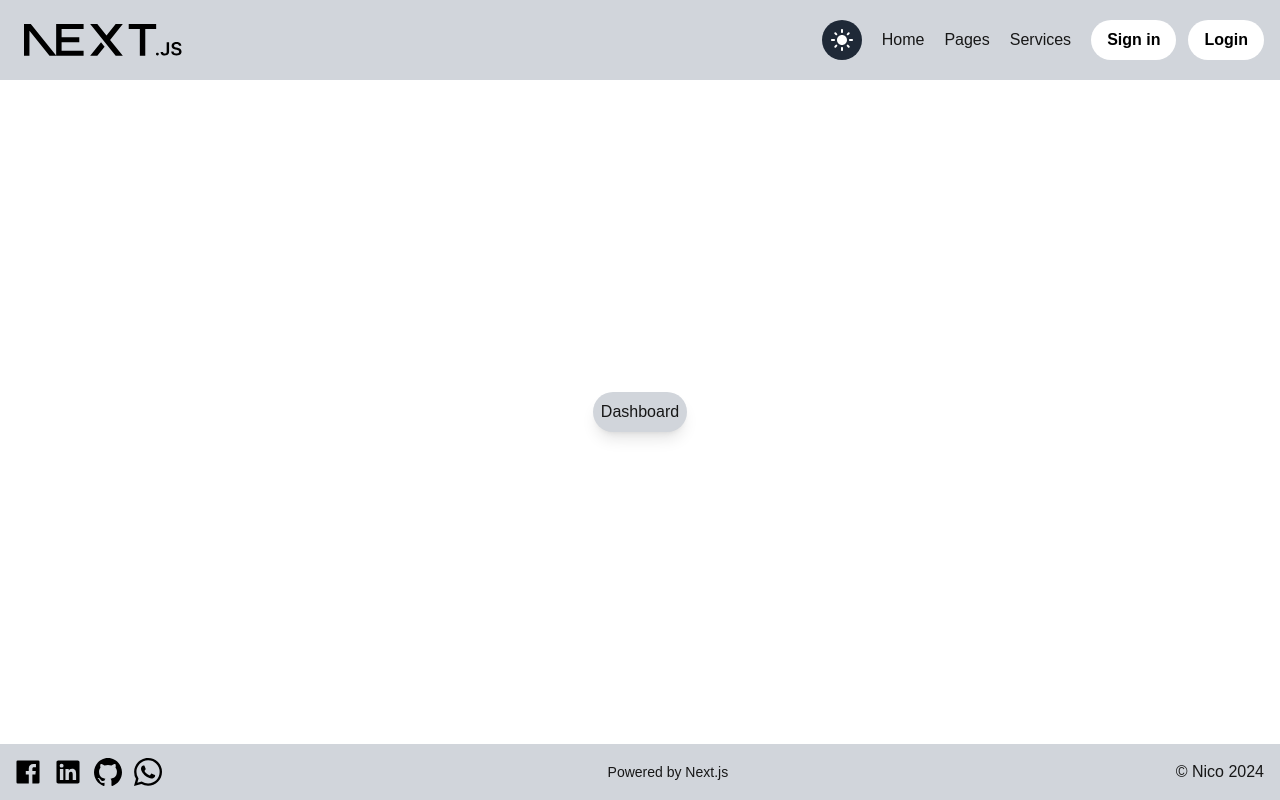
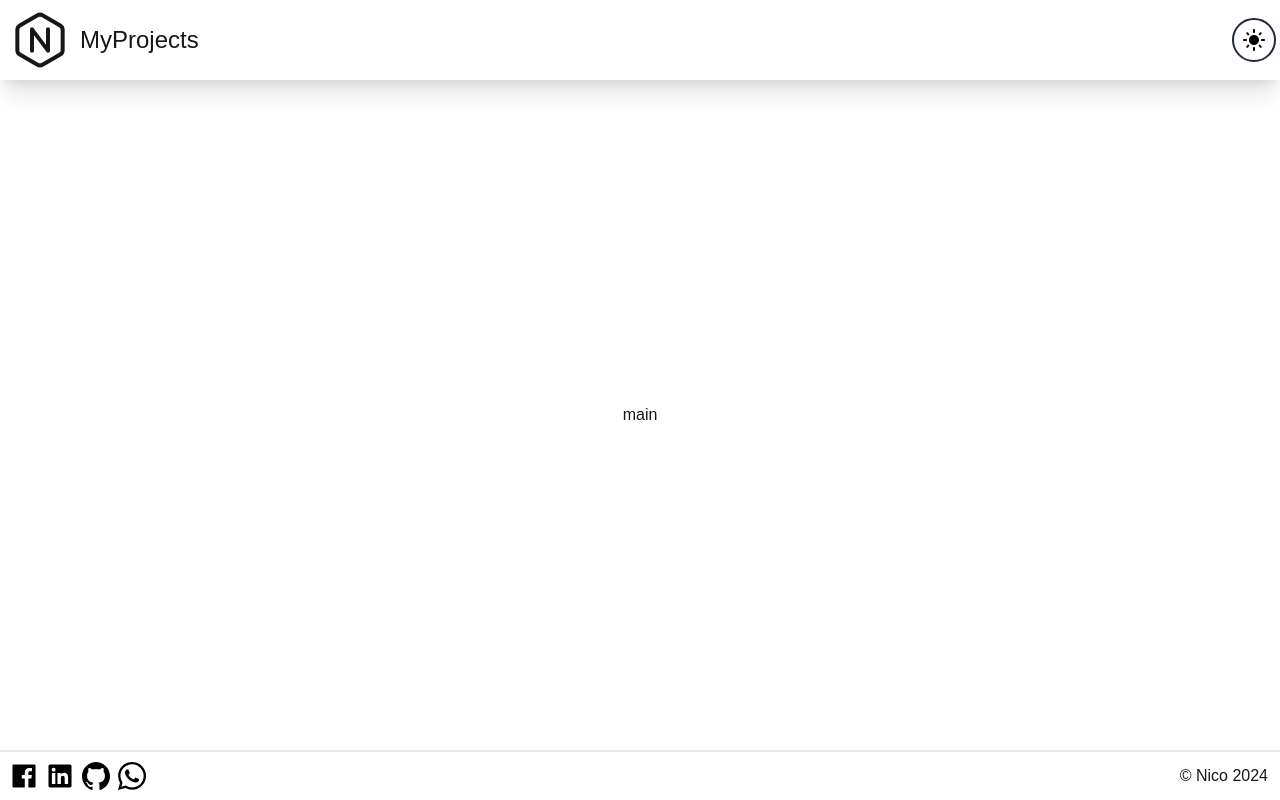
Before and after one commit to NicolasCacer/next-project, a Next.js app: page / in a window 1280 px wide. Built offline with nearby package versions, Linux system fonts and the light colour scheme.

Commit message:
added more layouts

```diff
--- /dev/null
+++ b/src/app/(pages)/login/layout.js
@@ -0,0 +1,11 @@
+import NavBar from "@/app/components/navbar/navbar"
+import Footer from "@/app/components/footer/footer"
+export default function LoginLayout({children}){
+    return(<div className="flex flex-col h-screen">
+        <NavBar />
+        <main className="flex-1">
+            {children}
+        </main>
+        <Footer />
+    </div>)
+};
--- /dev/null
+++ b/src/app/components/icons/IconLogo.js
@@ -0,0 +1,10 @@
+export default function IconLogo({stroke}){
+    return(
+    <svg xmlns="http://www.w3.org/2000/svg" className="w-16 h-16 m-2" viewBox="0 0 24 24">
+        <g fill="none" stroke="currentColor" strokeLinecap="round" strokeLinejoin="round" strokeWidth={1.5}>
+            <path d="M9 16V8l6 8V8"></path>
+            <path d="M20.5 15.8V8.2a1.91 1.91 0 0 0-.944-1.645l-6.612-3.8a1.88 1.88 0 0 0-1.888 0l-6.612 3.8A1.9 1.9 0 0 0 3.5 8.2v7.602a1.91 1.91 0 0 0 .944 1.644l6.612 3.8a1.88 1.88 0 0 0 1.888 0l6.612-3.8A1.9 1.9 0 0 0 20.5 15.8"></path>
+        </g>
+    </svg>
+    )
+};
--- /dev/null
+++ b/src/app/components/icons/menuIcon.js
@@ -0,0 +1,10 @@
+export default function MenuIcon(){
+    return(
+        <svg xmlns="http://www.w3.org/2000/svg" className="h-10 md:hidden m-2" viewBox="0 0 24 24">
+        <g fill="none">
+          <path d="m12.593 23.258l-.011.002l-.071.035l-.02.004l-.014-.004l-.071-.035q-.016-.005-.024.005l-.004.01l-.017.428l.005.02l.01.013l.104.074l.015.004l.012-.004l.104-.074l.012-.016l.004-.017l-.017-.427q-.004-.016-.017-.018m.265-.113l-.013.002l-.185.093l-.01.01l-.003.011l.018.43l.005.012l.008.007l.201.093q.019.005.029-.008l.004-.014l-.034-.614q-.005-.018-.02-.022m-.715.002a.02.02 0 0 0-.027.006l-.006.014l-.034.614q.001.018.017.024l.015-.002l.201-.093l.01-.008l.004-.011l.017-.43l-.003-.012l-.01-.01z" />
+          <path fill="currentColor" d="M20 17.5a1.5 1.5 0 0 1 .144 2.993L20 20.5H4a1.5 1.5 0 0 1-.144-2.993L4 17.5zm0-7a1.5 1.5 0 0 1 0 3H4a1.5 1.5 0 0 1 0-3zm0-7a1.5 1.5 0 0 1 0 3H4a1.5 1.5 0 1 1 0-3z" />
+        </g>
+        </svg>
+    )
+};
--- a/src/app/components/mode/mode.js
+++ b/src/app/components/mode/mode.js
@@ -4,8 +4,6 @@
 
 export default function ModeToggle() {
   const [darkMode, setDarkMode] = useState(false);
-
-  // Check the localStorage or system preference on component mount
   useEffect(() => {
     const savedTheme = localStorage.getItem('theme');
     if (savedTheme) {
@@ -15,7 +13,6 @@
     }
   }, []);
 
-  // Toggle dark mode and store preference in localStorage
   const toggleDarkMode = () => {
     setDarkMode(!darkMode);
     if (!darkMode) {
@@ -28,14 +25,14 @@
   };
 
   return (
-    <button onClick={toggleDarkMode} className="text-white bg-gray-800 p-2 rounded-full">
+    <button onClick={toggleDarkMode} className="text-white border-gray-800 border-2 dark:bg-gray-800 dark:border-none p-2 m-1 rounded-full">
     {darkMode ?
     <svg xmlns="http://www.w3.org/2000/svg" width={24} height={24} viewBox="0 0 24 24">
         <path fill="currentColor" d="M12.058 20q-3.334 0-5.667-2.333T4.058 12q0-3.039 1.98-5.27t4.904-2.634q.081 0 .159.006t.153.017q-.506.706-.801 1.57T10.158 7.5q0 2.667 1.866 4.533t4.534 1.867q.951 0 1.813-.295t1.548-.801q.012.075.017.153t.006.159q-.384 2.923-2.615 4.903T12.057 20"></path>
     </svg>
     :
     <svg xmlns="http://www.w3.org/2000/svg" width={24} height={24} viewBox="0 0 24 24">
-        <path fill="currentColor" d="M12 7c-2.76 0-5 2.24-5 5s2.24 5 5 5s5-2.24 5-5s-2.24-5-5-5M2 13h2c.55 0 1-.45 1-1s-.45-1-1-1H2c-.55 0-1 .45-1 1s.45 1 1 1m18 0h2c.55 0 1-.45 1-1s-.45-1-1-1h-2c-.55 0-1 .45-1 1s.45 1 1 1M11 2v2c0 .55.45 1 1 1s1-.45 1-1V2c0-.55-.45-1-1-1s-1 .45-1 1m0 18v2c0 .55.45 1 1 1s1-.45 1-1v-2c0-.55-.45-1-1-1s-1 .45-1 1M5.99 4.58a.996.996 0 0 0-1.41 0a.996.996 0 0 0 0 1.41l1.06 1.06c.39.39 1.03.39 1.41 0s.39-1.03 0-1.41zm12.37 12.37a.996.996 0 0 0-1.41 0a.996.996 0 0 0 0 1.41l1.06 1.06c.39.39 1.03.39 1.41 0a.996.996 0 0 0 0-1.41zm1.06-10.96a.996.996 0 0 0 0-1.41a.996.996 0 0 0-1.41 0l-1.06 1.06c-.39.39-.39 1.03 0 1.41s1.03.39 1.41 0zM7.05 18.36a.996.996 0 0 0 0-1.41a.996.996 0 0 0-1.41 0l-1.06 1.06c-.39.39-.39 1.03 0 1.41s1.03.39 1.41 0z"></path>
+        <path fill="bg-gray-800" d="M12 7c-2.76 0-5 2.24-5 5s2.24 5 5 5s5-2.24 5-5s-2.24-5-5-5M2 13h2c.55 0 1-.45 1-1s-.45-1-1-1H2c-.55 0-1 .45-1 1s.45 1 1 1m18 0h2c.55 0 1-.45 1-1s-.45-1-1-1h-2c-.55 0-1 .45-1 1s.45 1 1 1M11 2v2c0 .55.45 1 1 1s1-.45 1-1V2c0-.55-.45-1-1-1s-1 .45-1 1m0 18v2c0 .55.45 1 1 1s1-.45 1-1v-2c0-.55-.45-1-1-1s-1 .45-1 1M5.99 4.58a.996.996 0 0 0-1.41 0a.996.996 0 0 0 0 1.41l1.06 1.06c.39.39 1.03.39 1.41 0s.39-1.03 0-1.41zm12.37 12.37a.996.996 0 0 0-1.41 0a.996.996 0 0 0 0 1.41l1.06 1.06c.39.39 1.03.39 1.41 0a.996.996 0 0 0 0-1.41zm1.06-10.96a.996.996 0 0 0 0-1.41a.996.996 0 0 0-1.41 0l-1.06 1.06c-.39.39-.39 1.03 0 1.41s1.03.39 1.41 0zM7.05 18.36a.996.996 0 0 0 0-1.41a.996.996 0 0 0-1.41 0l-1.06 1.06c-.39.39-.39 1.03 0 1.41s1.03.39 1.41 0z"></path>
     </svg>}
   </button>
   );
--- a/src/app/components/navbar/navbar.js
+++ b/src/app/components/navbar/navbar.js
@@ -1,7 +1,6 @@
 'use client'
 import ModeToggle from "../mode/mode"
 import { useRouter } from "next/navigation"
-import Link from 'next/link';
 
 export default function NavBar(){
   const router = useRouter();
--- a/src/app/layout.js
+++ b/src/app/layout.js
@@ -23,14 +23,7 @@
     <html lang="en">
       <meta name="viewport" content="width=device-width, initial-scale=1.0" />
       <body className={`${geistSans.variable} ${geistMono.variable} antialiased flex flex-col h-screen`}>
-        <NavBar />
-
-        <main className="flex-1 flex justify-center items-center">
-          {children}
-        </main>
-
-        <Footer />
-
+        {children}
       </body>
     </html>
   );
--- a/src/app/page.js
+++ b/src/app/page.js
@@ -1,11 +1,50 @@
 'use client'
 import { useRouter } from "next/navigation";
-import DashboardButton from "./components/dashboard/main";
+import ModeToggle from './components/mode/mode';
+import Logo from "./components/icons/IconLogo";
+import MenuIcon from "./components/icons/menuIcon";
 
 export default function Home() {
   const router = useRouter();
 
   return (
-    <DashboardButton />
+    <section className='flex flex-col justify-center items-center h-screen'>
+      <header className="bg-white dark:bg-[#171717] shadow-xl w-full flex justify-center items-center z-10">
+        <nav className="flex justify-between items-center w-full">
+          <section className="flex items-center">
+            <Logo stroke={'currentColor'} />
+            <p className="text-2xl">MyProjects</p>
+          </section>
+          <section className="flex items-center gap-3">
+            <ModeToggle />
+            <MenuIcon />
+          </section>
+        </nav>
+      </header>
+      <main className="bg-white dark:bg-gray-700 flex-1 w-full flex justify-center items-center">
+      main
+      </main>
+      <footer className="bg-white dark:bg-[#171717] w-full flex justify-between p-1 items-center border-t-2 border-inherit dark:border-none">
+      <section className="flex gap-1 p-1">
+          <svg xmlns="http://www.w3.org/2000/svg" className = "h-8 fill-current text-black dark:text-white" viewBox="0 0 100 100">
+            <path d="M82.026 14H17.974A3.974 3.974 0 0 0 14 17.974v64.053A3.974 3.974 0 0 0 17.974 86h34.483V58.118h-9.383V47.252h9.383v-8.014c0-9.3 5.68-14.363 13.976-14.363c3.974 0 7.389.295 8.385.428v9.719l-5.754.003c-4.512 0-5.385 2.144-5.385 5.29v6.938h10.76l-1.401 10.866h-9.359V86h18.348A3.974 3.974 0 0 0 86 82.026V17.974A3.974 3.974 0 0 0 82.026 14" />
+          </svg>
+          <svg xmlns="http://www.w3.org/2000/svg" className = "h-8 fill-current text-black dark:text-white" viewBox="0 0 100 100">
+            <path d="M80.667 14H19.315C16.381 14 14 16.325 14 19.188v61.617C14 83.672 16.381 86 19.315 86h61.352C83.603 86 86 83.672 86 80.805V19.188C86 16.325 83.603 14 80.667 14M35.354 75.354H24.67V40.995h10.684zm-5.342-39.057a6.19 6.19 0 0 1-6.19-6.194a6.189 6.189 0 1 1 12.379 0a6.194 6.194 0 0 1-6.189 6.194M75.35 75.354H64.683V58.646c0-3.986-.078-9.111-5.551-9.111c-5.558 0-6.405 4.341-6.405 8.822v16.998H42.052v-34.36h10.245v4.692h.146c1.426-2.7 4.91-5.549 10.106-5.549c10.806 0 12.802 7.114 12.802 16.369v18.847z" />
+          </svg>
+          <svg xmlns="http://www.w3.org/2000/svg" className = "h-8 fill-current text-black dark:text-white" viewBox="0 0 512 512">
+            <path d="M256 32C132.3 32 32 134.9 32 261.7c0 101.5 64.2 187.5 153.2 217.9a17.6 17.6 0 0 0 3.8.4c8.3 0 11.5-6.1 11.5-11.4c0-5.5-.2-19.9-.3-39.1a102.4 102.4 0 0 1-22.6 2.7c-43.1 0-52.9-33.5-52.9-33.5c-10.2-26.5-24.9-33.6-24.9-33.6c-19.5-13.7-.1-14.1 1.4-14.1h.1c22.5 2 34.3 23.8 34.3 23.8c11.2 19.6 26.2 25.1 39.6 25.1a63 63 0 0 0 25.6-6c2-14.8 7.8-24.9 14.2-30.7c-49.7-5.8-102-25.5-102-113.5c0-25.1 8.7-45.6 23-61.6c-2.3-5.8-10-29.2 2.2-60.8a18.6 18.6 0 0 1 5-.5c8.1 0 26.4 3.1 56.6 24.1a208.2 208.2 0 0 1 112.2 0c30.2-21 48.5-24.1 56.6-24.1a18.6 18.6 0 0 1 5 .5c12.2 31.6 4.5 55 2.2 60.8c14.3 16.1 23 36.6 23 61.6c0 88.2-52.4 107.6-102.3 113.3c8 7.1 15.2 21.1 15.2 42.5c0 30.7-.3 55.5-.3 63c0 5.4 3.1 11.5 11.4 11.5a19.4 19.4 0 0 0 4-.4C415.9 449.2 480 363.1 480 261.7C480 134.9 379.7 32 256 32" />
+          </svg>
+          <svg xmlns="http://www.w3.org/2000/svg" className = "h-8 fill-current text-black dark:text-white" viewBox="0 0 512 512">
+            <path fillRule="evenodd" d="M414.73 97.1A222.14 222.14 0 0 0 256.94 32C134 32 33.92 131.58 33.87 254a220.6 220.6 0 0 0 29.78 111L32 480l118.25-30.87a223.6 223.6 0 0 0 106.6 27h.09c122.93 0 223-99.59 223.06-222A220.18 220.18 0 0 0 414.73 97.1M256.94 438.66h-.08a185.75 185.75 0 0 1-94.36-25.72l-6.77-4l-70.17 18.32l18.73-68.09l-4.41-7A183.46 183.46 0 0 1 71.53 254c0-101.73 83.21-184.5 185.48-184.5a185 185 0 0 1 185.33 184.64c-.04 101.74-83.21 184.52-185.4 184.52m101.69-138.19c-5.57-2.78-33-16.2-38.08-18.05s-8.83-2.78-12.54 2.78s-14.4 18-17.65 21.75s-6.5 4.16-12.07 1.38s-23.54-8.63-44.83-27.53c-16.57-14.71-27.75-32.87-31-38.42s-.35-8.56 2.44-11.32c2.51-2.49 5.57-6.48 8.36-9.72s3.72-5.56 5.57-9.26s.93-6.94-.46-9.71s-12.54-30.08-17.18-41.19c-4.53-10.82-9.12-9.35-12.54-9.52c-3.25-.16-7-.2-10.69-.2a20.53 20.53 0 0 0-14.86 6.94c-5.11 5.56-19.51 19-19.51 46.28s20 53.68 22.76 57.38s39.3 59.73 95.21 83.76a323 323 0 0 0 31.78 11.68c13.35 4.22 25.5 3.63 35.1 2.2c10.71-1.59 33-13.42 37.63-26.38s4.64-24.06 3.25-26.37s-5.11-3.71-10.69-6.48"></path>
+          </svg>
+        </section>
+        <section className="flex gap-10 p-2">
+          <button>
+            &copy; Nico 2024
+          </button>
+        </section>
+      </footer>
+    </section>
   );
 }
```
